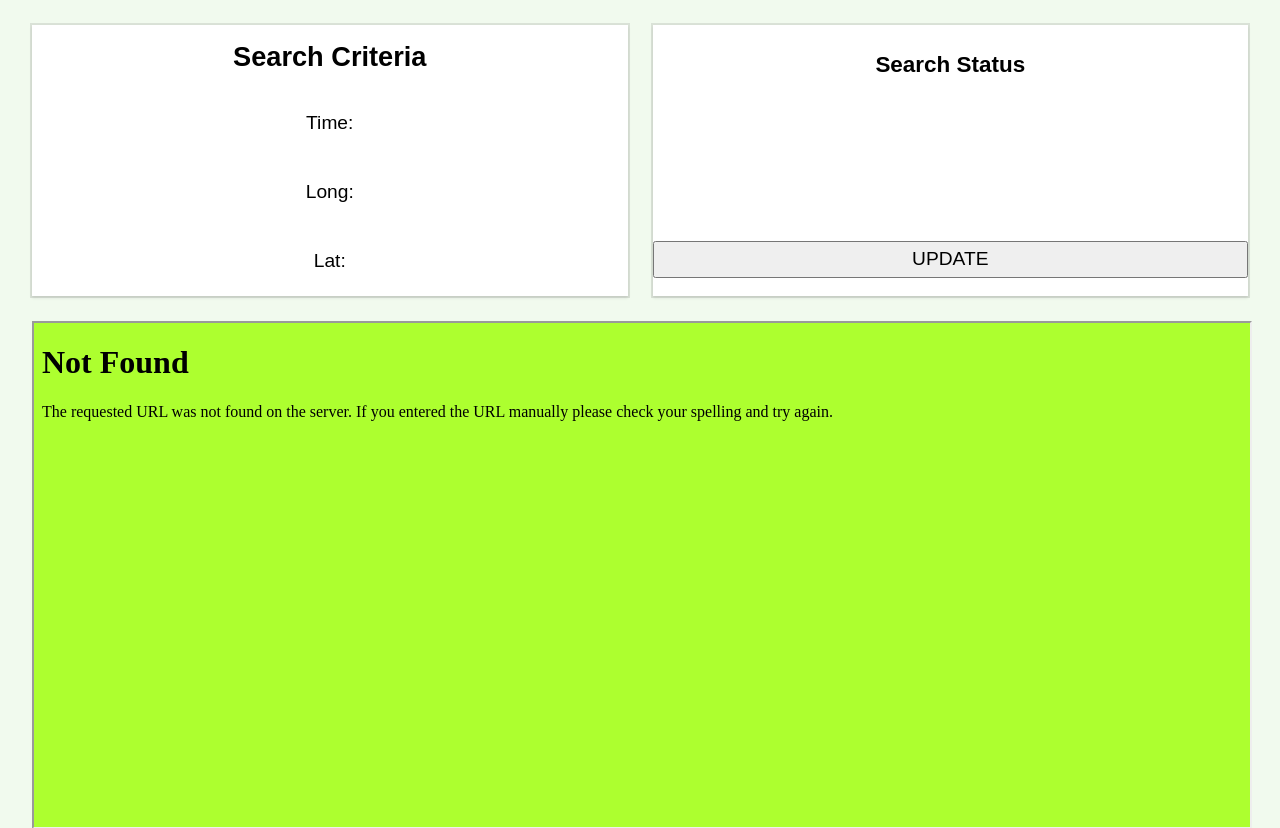
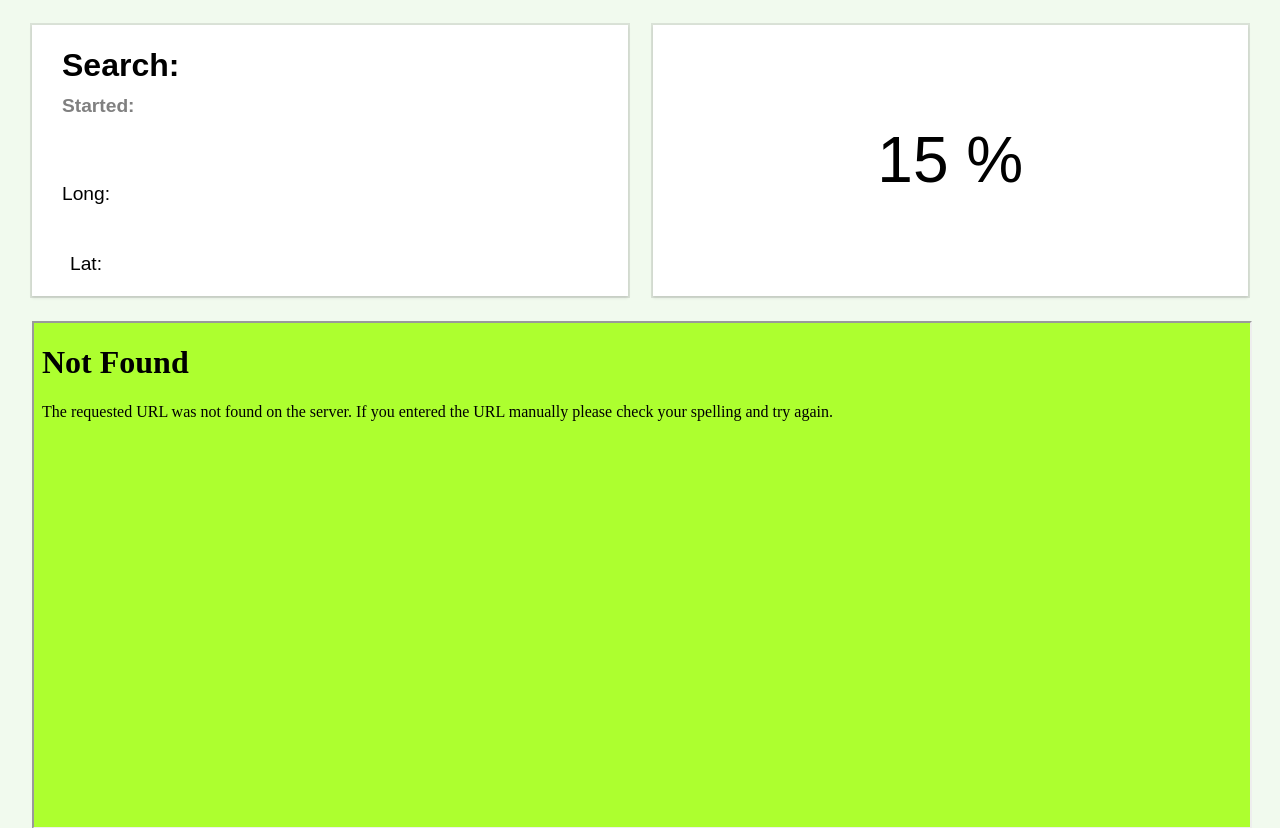
Before and after one commit to mtralka/GeoQuery, a Flask app: page /results/1 in a window 1280 px wide. Shown: the part 125-953 px from the top of the page. Run offline with Flask 2, Linux system fonts and the light colour scheme; data that the repository does not hold is empty; some libraries are stand-ins or nearby versions; some web fonts are replaced.

Commit message:
results templating

```diff
--- a/app/static/css/home.css
+++ b/app/static/css/home.css
@@ -612,23 +612,22 @@
     background-color: white;
     box-shadow: 0 2px 3px rgba(10,10,10,.1),0 0 0 2px rgba(10,10,10,.1);
     overflow: hidden;
+
+
 }
 
-.left h3:first-child {
 
-    margin: 10px 0;
-    font-size: 1.7rem;
-
-}
   .right {
 
     grid-area: right;
+
 
 }
   .bottom {
 
     grid-area: bottom;
     min-height: 500px;
+
 
 }
 
@@ -638,3 +637,83 @@
     height: 100%;
     width: 100%;
 }
+
+
+/*#####
+ SEARCH STATUS
+######*/
+.nanobar {
+
+    z-index: 9998!important;
+
+}
+
+.bar {
+
+    z-index: 9998!important;
+
+}
+
+
+#percent {
+
+    height: 100%;
+    width: 100%;
+
+    z-index: 9999!important;
+
+    display: flex;
+    align-items: center;
+    justify-content: center;
+    align-content: center;
+
+    font-size: 4rem;
+}
+
+#search-info {
+
+    margin: 15px 30px;
+    display: flex;
+    flex-direction: column;
+    flex-wrap: nowrap;
+    justify-content: flex-start;
+    align-items: flex-start;
+
+
+}
+
+.info-heading {
+
+    margin: 0;
+    text-align: left!important;
+}
+
+.info-heading h3 {
+
+    font-size: 2rem;
+    margin: 0;
+}
+
+.info-heading h4 {
+
+    font-size: 1.2rem;
+    margin: 0;
+
+    color: grey;
+
+}
+
+.info-info {
+
+    flex: 1 0 auto;
+
+    display: flex;
+    flex-direction: column;
+    justify-content: space-around;
+
+}
+
+.info-info p {
+
+    font-size: 1.2rem;
+}
--- a/app/templates/results_testing.html
+++ b/app/templates/results_testing.html
@@ -72,17 +72,31 @@
 
             <div class="grid-container">
 
-                <div class="left grid-minimum grid-card">
+                <div class="left grid-minimum grid-card" >
+
+                    <div id='search-info'>
+
+                        <div class='info-heading'>
 
                             <h3>
 
-                        Search Criteria
+                                Search:
 
                             </h3>
 
+                            <h4>
+
+                                Started:
+
+                            </h4>
+
+                        </div>
+
+                        <div class='info-info'>
+
                             <p>
 
-                        Time: <span id='time'></span>
+
 
                             </p>
 
@@ -101,27 +115,21 @@
 
                         </div>
 
-                <div class="right grid-minimum grid-card progress" id='progress'>
-
-                    <h3>
-
-                        Search Status
-
-                    </h3>
-
-
-                    <p id='current'></p>
-
-
-                    <p id='total'> </p>
-
-                    <p id='code'> </p>
-
-                    <div style="width: 200px;height: 20px;" id='bar'>
+                    </div>
 
                 </div>
 
-                    <button onclick="call('{{task_id}}')">UPDATE</button>
+                <div class="right grid-minimum grid-card progress" id='progress'>
+
+                    <p id='percent'>
+
+                        15 %
+
+                    </p>
+
+
+
+
 
 
                 </div>
@@ -158,37 +166,20 @@
             integrity="sha256-9/aliU8dGd2tb6OSsuzixeV4y/faTqgFtohetphbbj0="
             crossorigin="anonymous"></script>
 
-        <!-- Progress Updater -->
+
 
         <!-- Progress Updater -->
         <script type="text/javascript">
-
-
-
-
-
-
-    function call(id) {
-
-        var barred = document.getElementById(bar)
-        var nanobar = new Nanobar({
-                bg: '#44f',
-                target: barred
-            });
-
-        var url = '/info/' + String(id);
-
-        update_progress(url, nanobar);
-
-    }
 
             function update_progress(status_url, nanobar) {
 
                 $.getJSON(status_url, function(data) {
 
                     percent = parseInt((data['current'] - 1) * 100 / data['total']);
+
                     nanobar.go(percent);
-            $('#current').text(percent + '%');
+
+                    $('#percent').text(percent + ' %');
                     $('#status').text(data['status']);
                     if (data['state'] != 'PENDING' && data['state'] != 'PROGRESS') {
                         if ('result' in data) {
@@ -209,8 +200,27 @@
                         }, 2000);
                     }
                 });
+
             }
 
+        </script>
+
+        <script type="text/javascript">
+
+            $(document).ready( function() {
+
+                var id = '{{ task_id }}';
+                var url = '/info/' + String(id);
+
+                var nanobar = new Nanobar({
+                        bg: '#44f',
+                        target: document.getElementById('progress')
+                    });
+
+
+                update_progress(url, nanobar);
+
+            });
 
         </script>
 
```
Also changed, not shown: app/templates/results.html (+2 -6 lines), app/db.sqlite, 1 other file. Lines whose indentation alone changed are shown as unchanged.
